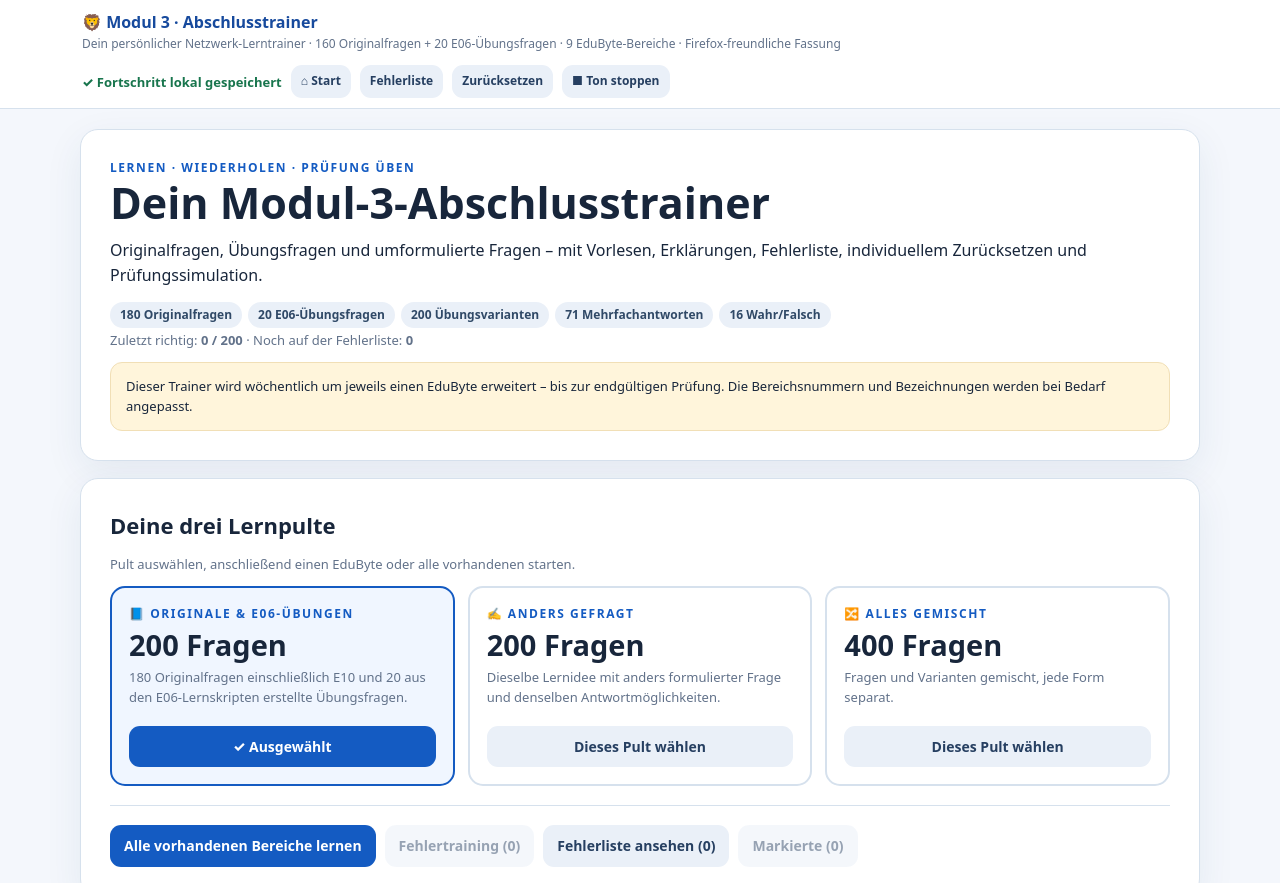
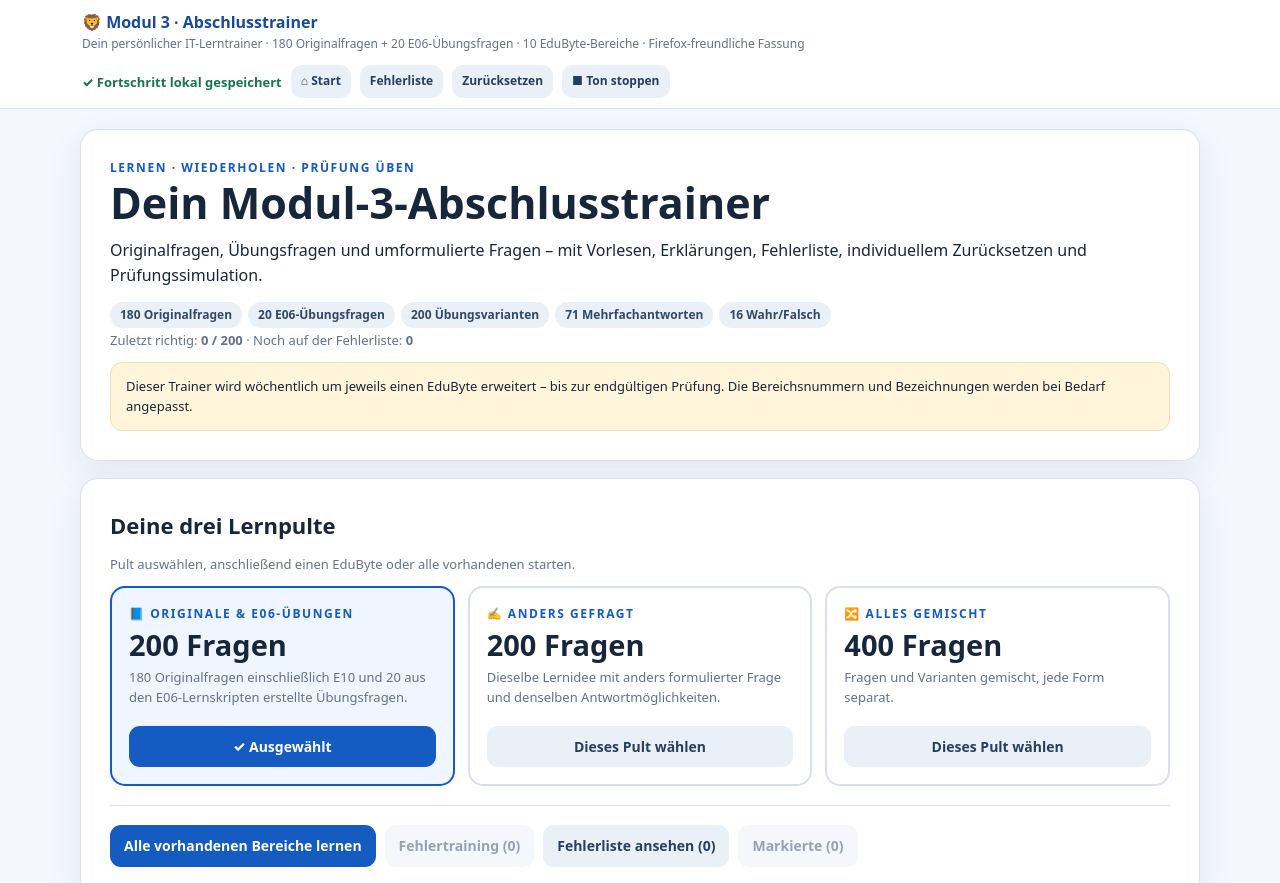
Before and after one commit to SabineSimons/modul3-abschlusstrainer, a plain HTML site: page index.html in a window 1280 px wide. Shown: the top 883 px of the page. Drawn offline with Linux system fonts and the light colour scheme.

Commit message:
E10: Kopfzeile auf zehn EduByte-Bereiche aktualisieren

```diff
--- a/index.html
+++ b/index.html
@@ -15,7 +15,7 @@ main{max-width:1150px;margin:20px auto 65px;padding:0 15px} .card{border:1px sol
 </style>
 </head>
 <body>
-<header class="top"><div class="topinner"><div><div class="brand">🦁 Modul 3 · Abschlusstrainer</div><div class="subbrand">Dein persönlicher Netzwerk-Lerntrainer · 160 Originalfragen + 20 E06-Übungsfragen · 9 EduByte-Bereiche · Firefox-freundliche Fassung</div></div><div class="actions"><span id="storageStatus" class="status">Lokal gespeichert</span><button class="btn smol" id="topHome">⌂ Start</button><button class="btn smol" id="topErrors">Fehlerliste</button><button class="btn smol" id="topReset">Zurücksetzen</button><button class="btn smol" id="stopAudio">■ Ton stoppen</button></div></div></header>
+<header class="top"><div class="topinner"><div><div class="brand">🦁 Modul 3 · Abschlusstrainer</div><div class="subbrand">Dein persönlicher IT-Lerntrainer · 180 Originalfragen + 20 E06-Übungsfragen · 10 EduByte-Bereiche · Firefox-freundliche Fassung</div></div><div class="actions"><span id="storageStatus" class="status">Lokal gespeichert</span><button class="btn smol" id="topHome">⌂ Start</button><button class="btn smol" id="topErrors">Fehlerliste</button><button class="btn smol" id="topReset">Zurücksetzen</button><button class="btn smol" id="stopAudio">■ Ton stoppen</button></div></div></header>
 <main id="app"><div class="card"><p>Trainer wird geladen …</p></div></main>
 <div id="modalHost"></div>
 <footer class="footer">Lerntrainer · Offline nutzbar · Originale aus Word-Dateien und E06-Übungen aus Lernskripten · Keine Online-Konten nötig</footer>
```
